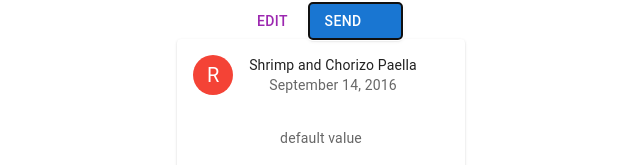
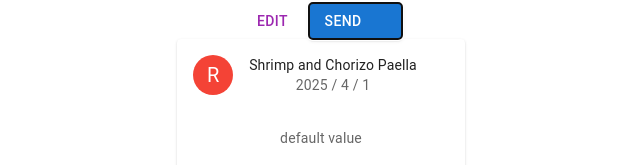
Before and after one commit to MissGhasempour/note-management-app, a React (Vite) app: page / in a window 1280 px wide. Both pictures are taken after typing "Sample" into the empty fields and a click on the button "SEND". Shown: the part 361-526 px from the top of the page, without its empty margins (319-959 px from the left). Built offline with nearby package versions, Linux system fonts and the light colour scheme; some icons are missing.

Commit message:
added Date to subheader attribute of CardHeader

```diff
--- a/src/components/card/NoteReviewCard.tsx
+++ b/src/components/card/NoteReviewCard.tsx
@@ -66,6 +66,7 @@ export default function NoteReviewCard({id} :{ id: number}) {
   const note: Note = React.useContext(NoteContext);
   const [newComment,setNewComment] = React.useState(["true","hj","jhk","gjg"]);
 
+  const date = new Date();
   // React.useEffect(() => {
   //   note.setComment(`comment,${note.components.toString()}`);
   //   const newCom = note.comment.split(",");
@@ -88,7 +89,8 @@ export default function NoteReviewCard({id} :{ id: number}) {
           </IconButton>
         }
         title="Shrimp and Chorizo Paella"
-        subheader="September 14, 2016"
+        // subheader="September 14, 2016"
+        subheader={`${date.getFullYear()} / ${date.getMonth()} / ${date.getDay()}`}
       />
       {/* <CardMedia
         component="img"
```
